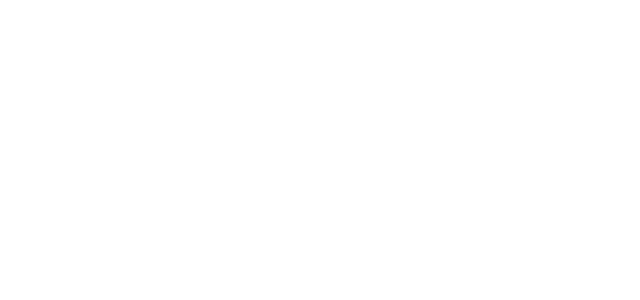
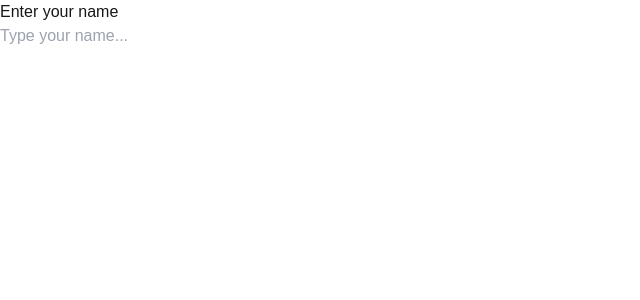
Before and after one commit to Hirun4/Next-js-project-beginner, a Next.js app: page / in a window 1280 px wide. Shown: the top 300 px of the page, without its empty margins (0-640 px from the left). Built offline with nearby package versions, Linux system fonts and the light colour scheme.

Commit message:
page.tsx

```diff
--- a/src/app/page.tsx
+++ b/src/app/page.tsx
@@ -2,5 +2,14 @@
 
 export default function Home() {
   return (
-      <div></div>
+      <div>
+        <div>
+          <h1>
+            Enter your name
+          </h1>
+        </div>
+        <form>
+          <input type="text" placeholder="Type your name..." />
+        </form>
+      </div>
   )}
```
